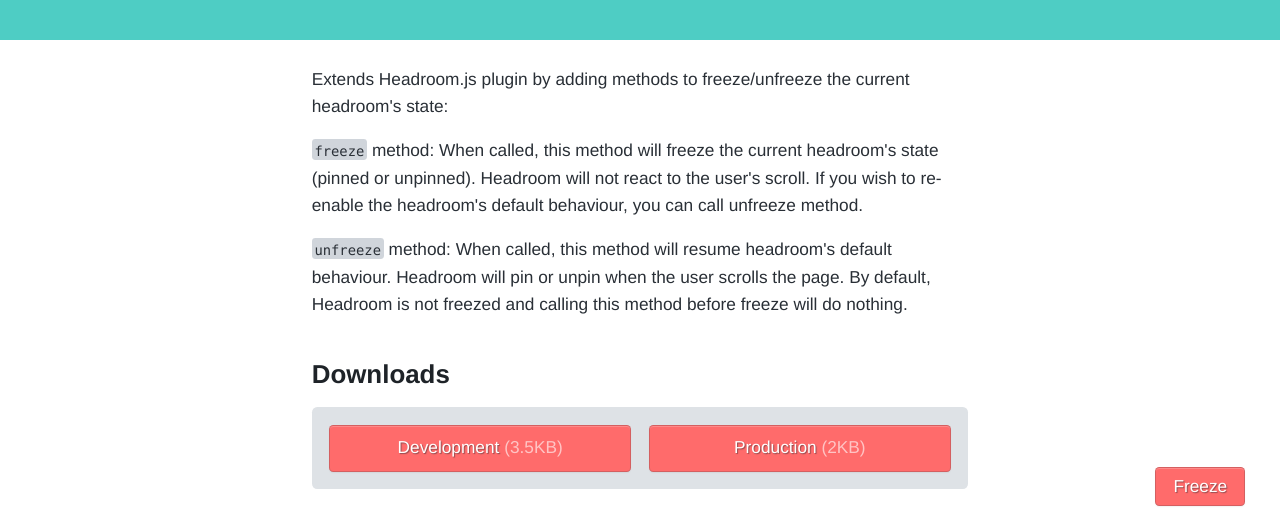
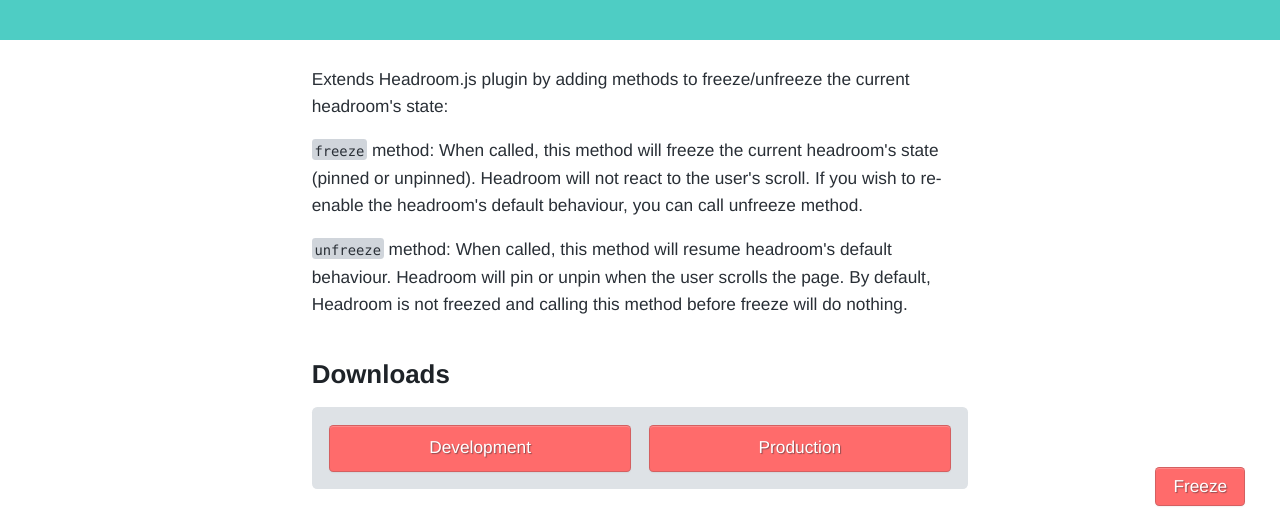
Before and after one commit to andreivictor/headroom.js-freeze-unfreeze-methods, a website: page docs/index.html in a window 1280 px wide. Shown: the part 259-771 px from the top of the page. Drawn offline with nearby package versions, Linux system fonts and the light colour scheme; a script that the page names is missing.

Commit message:
Update index.html

```diff
--- a/docs/index.html
+++ b/docs/index.html
@@ -48,8 +48,8 @@
 
             <div class="downloads island">
                 <div class="grid">
-                    <div class="grid__item one-half"><a class="btn btn--secondary btn--full" href="#">Development <span class="complimentary subdued">(3.5KB)</span></a></div>
-                    <div class="grid__item one-half"><a class="btn btn--secondary btn--full" href="#">Production <span class="complimentary subdued">(2KB)</span></a></div>
+                    <div class="grid__item one-half"><a class="btn btn--secondary btn--full" href="https://cdn.jsdelivr.net/gh/andreivictor/headroom.js-freeze-unfreeze-methods@1.0.0/dist/headroom-freeze-unfreeze-methods.js">Development</a></div>
+                    <div class="grid__item one-half"><a class="btn btn--secondary btn--full" href="https://cdn.jsdelivr.net/gh/andreivictor/headroom.js-freeze-unfreeze-methods@1.0.0/dist/headroom-freeze-unfreeze-methods.min.js">Production</a></div>
                 </div>
             </div>
 
```
